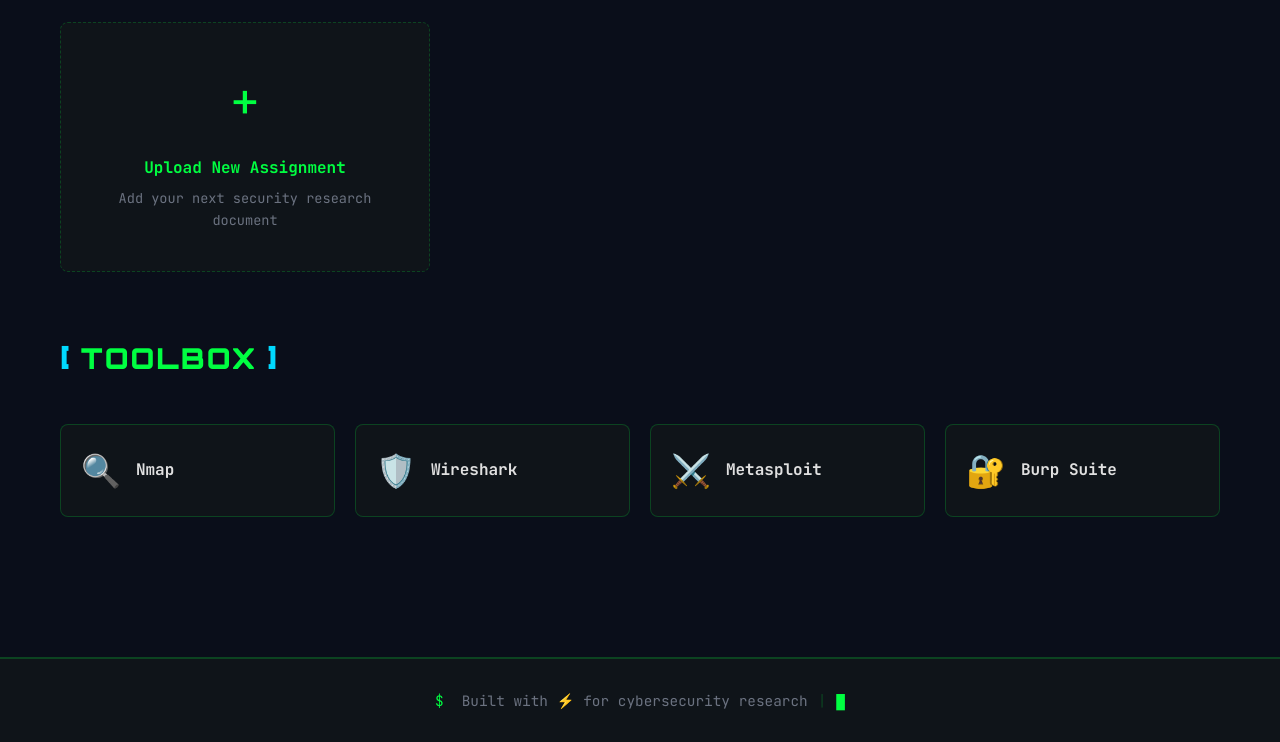
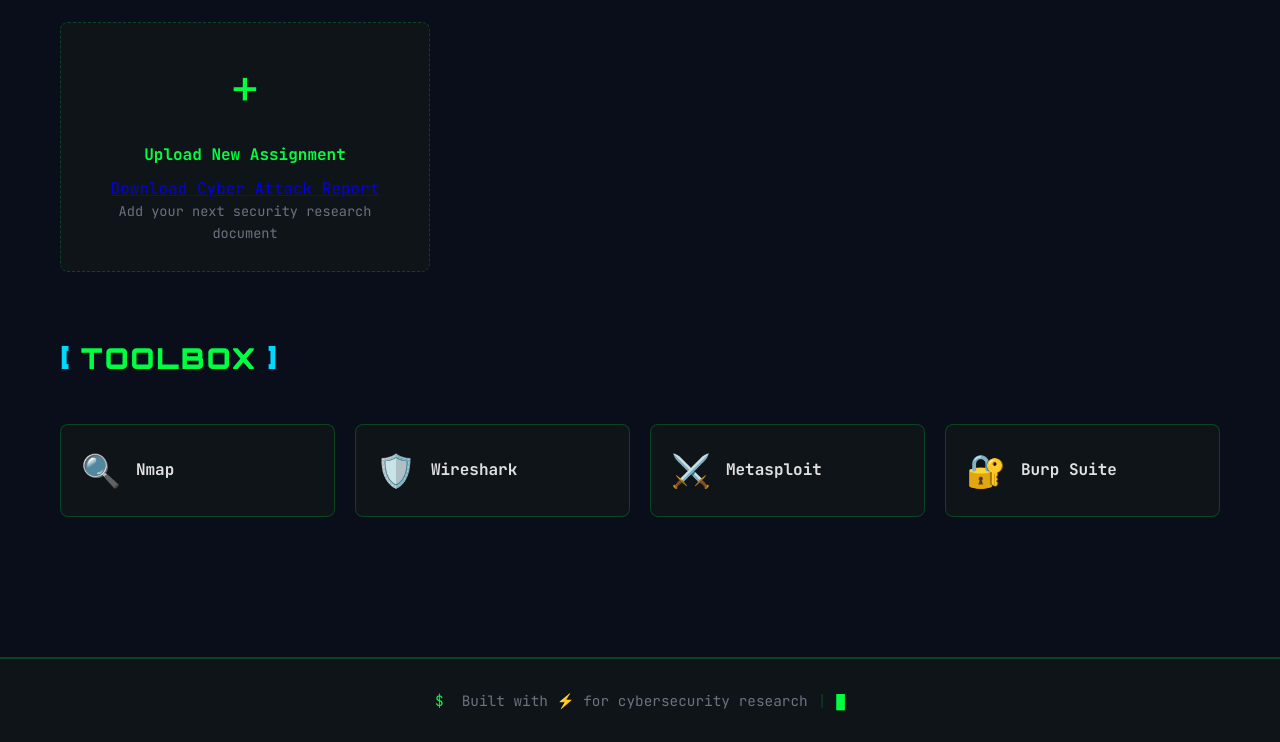
Before and after one commit to Noeljnrscript/cybersecurity-portfolio, a plain HTML site: page index.html in a window 1280 px wide. Shown: the part 1047-1789 px from the top of the page. Drawn offline with Linux system fonts and the light colour scheme.

Commit message:
Update index.html

```diff
--- a/index.html
+++ b/index.html
@@ -128,7 +128,7 @@
                     <!-- Add Assignment Card -->
                     <div class="doc-card add-card">
                         <div class="add-icon">+</div>
-                        <p class="add-text">Upload New Assignment</p>
+                        <p class="add-text">Upload New Assignment</p><a href="CYBER ATTACK REPORTS.pdf" download>Download Cyber Attack Report</a>
                         <p class="add-subtext">Add your next security research document</p>
                     </div>
                 </div>
```
